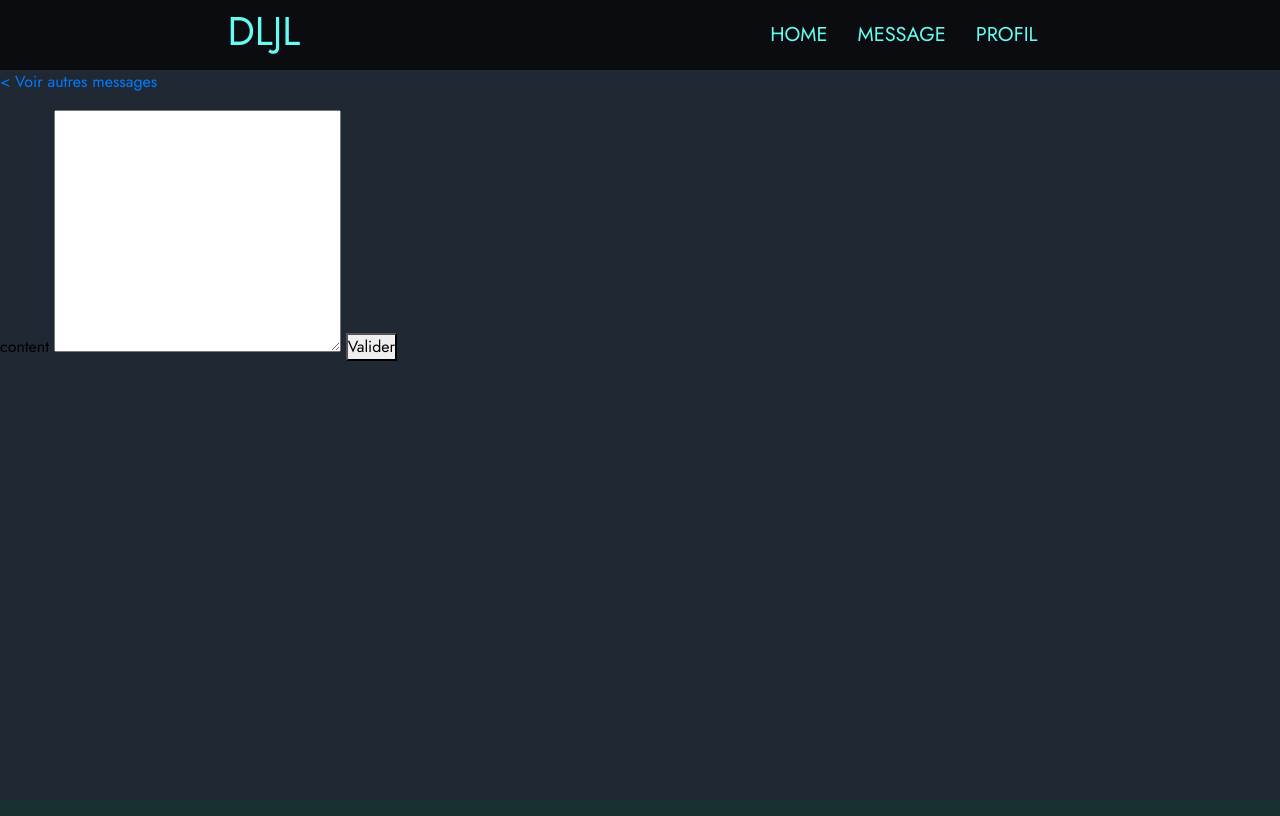
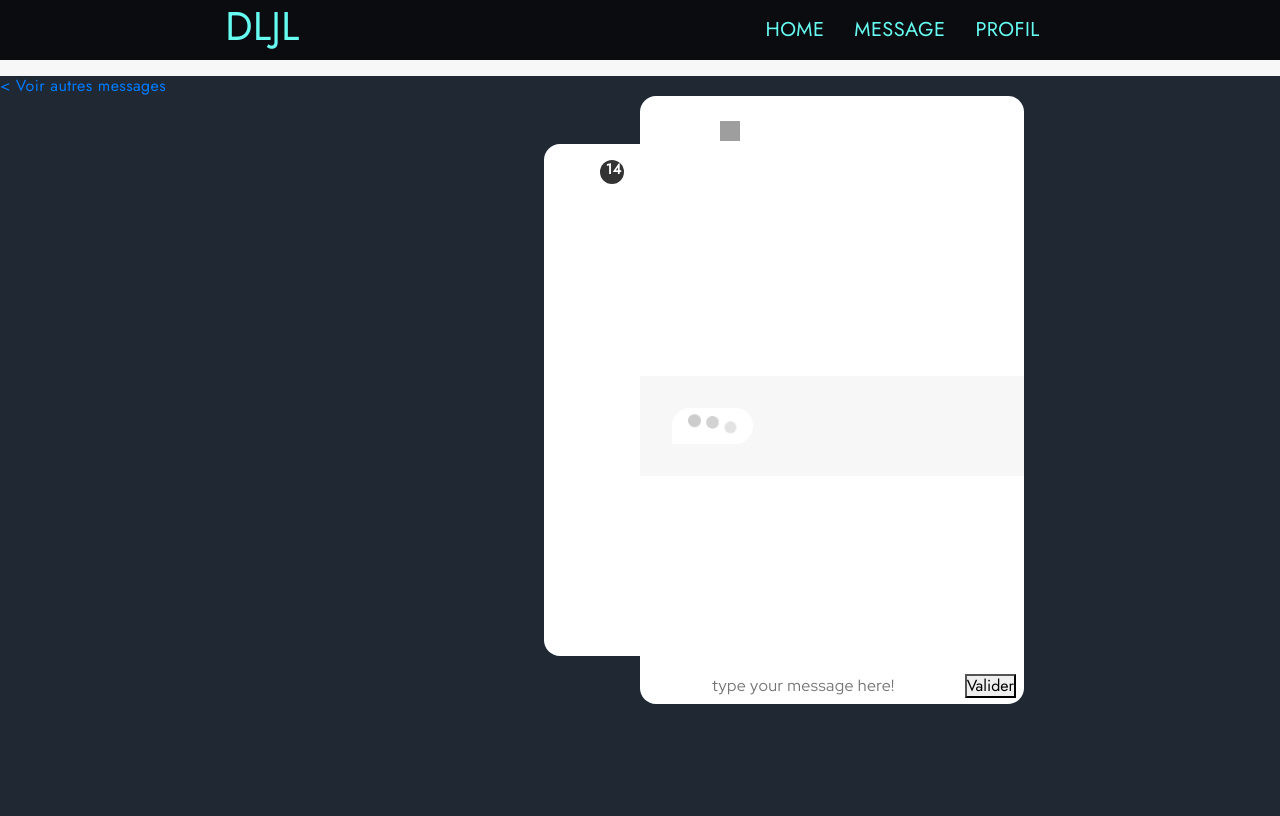
Before and after one commit to JeremYnov/ORM-API, a Flask app: template app/templates/pages/message/talk.html in a window 1280 px wide. Before the commit the page ends 361 px from the top, so only its background shows below. Run offline with Flask 2, Linux system fonts and the light colour scheme; the template is opened without the code that fills it, so the values that code supplies are empty; some libraries are stand-ins or nearby versions; grey boxes are pictures that could not be loaded.

Commit message:
relie talk

```diff
--- a/app/controller/message.py
+++ b/app/controller/message.py
@@ -60,7 +60,7 @@ def talk(id):
             return redirect(url_for('message.talk', id=id))
 
 
-    return render_template('pages/message/talk2.html', messages=messages, userLog=userLog, id=id, error=error)
+    return render_template('pages/message/talk.html', messages=messages, userLog=userLog, id=id, error=error, receiveUser=receiveUser)
 
 
 
--- a/app/templates/pages/message/talk.html
+++ b/app/templates/pages/message/talk.html
@@ -1,30 +1,107 @@
-{% extends "base.html" %}
-{% block title %}talk{% endblock %}
+{% extends 'base.html' %}
+
+{% block title %}Conversation{% endblock %}
+
+{% block link %}
+<link rel="stylesheet" href="{{ url_for('static',filename='css/talk.css') }}">
+{% endblock %}
 
 {% block body %}
-
-<a href="{{url_for('message.list_message')}}">< Voir autres messages</a>
-
 {% if error != None %}
 <p>{{error}}</p>
 {% endif %}
 
+<a href="{{url_for('message.list_message')}}">
+    < Voir autres messages</a>
+        <div class="center">
+            <div class="contacts">
+                <i class="fas fa-bars fa-2x"></i>
+                <div class="contact">
+                    <div class="pic">
+                        <div class="roger"></div>
+                    </div>
+                    <div class="badge">14</div>
+                    <div class="name">Steve Rogers</div>
+                    <div class="message">That is America's ass 🇺🇸🍑</div>
+                </div>
+                <div class="contact">
+                    <div class="pic">
+                        <div class="stark"></div>
+                    </div>
+                    <div class="name">Tony Stark</div>
+                    <div class="message">Uh, he's from space, he came here to steal a necklace from a wizard.</div>
+                </div>
+                <div class="contact">
+                    <div class="pic">
+                        <div class="banner"></div>
+                    </div>
+                    <div class="name">Bruce Banner</div>
+                    <div class="message">Uh, he's from space, he came here to steal a necklace from a wizard.</div>
+                </div>
+                <div class="contact">
+                    <div class="pic">
+                        <div class="thor"></div>
+                    </div>
+                    <div class="name">Thor Odinson</div>
+                    <div class="message">I like this one</div>
+                </div>
+                <div class="contact">
+                    <div class="pic">
+                        <div class="danvers"></div>
+                    </div>
+                    <div class="name">Carol Danvers</div>
+                    <div class="message">Hey Peter Parker, you got something for me</div>
+                </div>
+            </div>
+            <div class="chat">
+
+                <div class="contact bar">
+                    <div class="pic">
+
+                    </div>
+                    {% if receiveUser.avatar == 'default.png' %}
+                    <img height="20px" width="20px" src="../../../static/img/{{receiveUser.avatar}}" alt="">
+                    {% else %}
+                    <img height="20px" width="20px" src="../../../static/uploads/{{receiveUser.id}}/avatar/{{receiveUser.avatar}}" alt="">
+                    {% endif %}
+                    <div class="name">{{receiveUser.username}}</div>
+                </div>
+                <div id="chat" class="messages">
                     {% if messages %}
                     {% for message in messages %}
-    <p>{{message.set_date}}</p>
-    <p>{{message.content}}</p>
-    <p>{{message.send_by}}</p>
+                    <div class="time">{{message.set_date}}</div>
+
+                    <!-- <img src="../../../static/img/{{message.receive_by.avatar}}" alt=""> -->
+
                     {% if userLog != message.send_by %}
-        <img src="../../../static/img/{{message.receive_by.avatar}}" alt="">
+                    <div class="message stark">{{message.content}}</div>
+                    {% else %}
+                    <div class="message parker">{{message.content}}</div>
                     {% endif %}
                     {% endfor %}
                     {% endif %}
+                    <div class="message stark">
+                        <div class="typing typing-1"></div>
+                        <div class="typing typing-2"></div>
+                        <div class="typing typing-3"></div>
+                    </div>
+                </div>
+
+
 
             <form action="" method="post">
-    <label for="">content</label>
-    <textarea name="content" id="" cols="30" rows="10"></textarea>
+                <div class="input">
+                    <i class="fas fa-camera"></i>
+                    <i class="far fa-laugh-beam"></i>
+                    <input type="text" name="content" placeholder="type your message here!">
+                    <button type="submit">Valider</button>
+                </div>
+            </form>
+            </div>
+        </div>
 
-    <button type="submit">Valider</button>
-</form>
-
-{% endblock body %}
+        <script>
+            var chat = document.getElementById('chat');
+            chat.scrollTop = chat.scrollHeight - chat.clientHeight;
+        </script>
+        {% endblock %}
```
Also changed, not shown: app/templates/pages/message/talk2.html (deleted, +0 -93 lines). Lines whose indentation alone changed are shown as unchanged.
